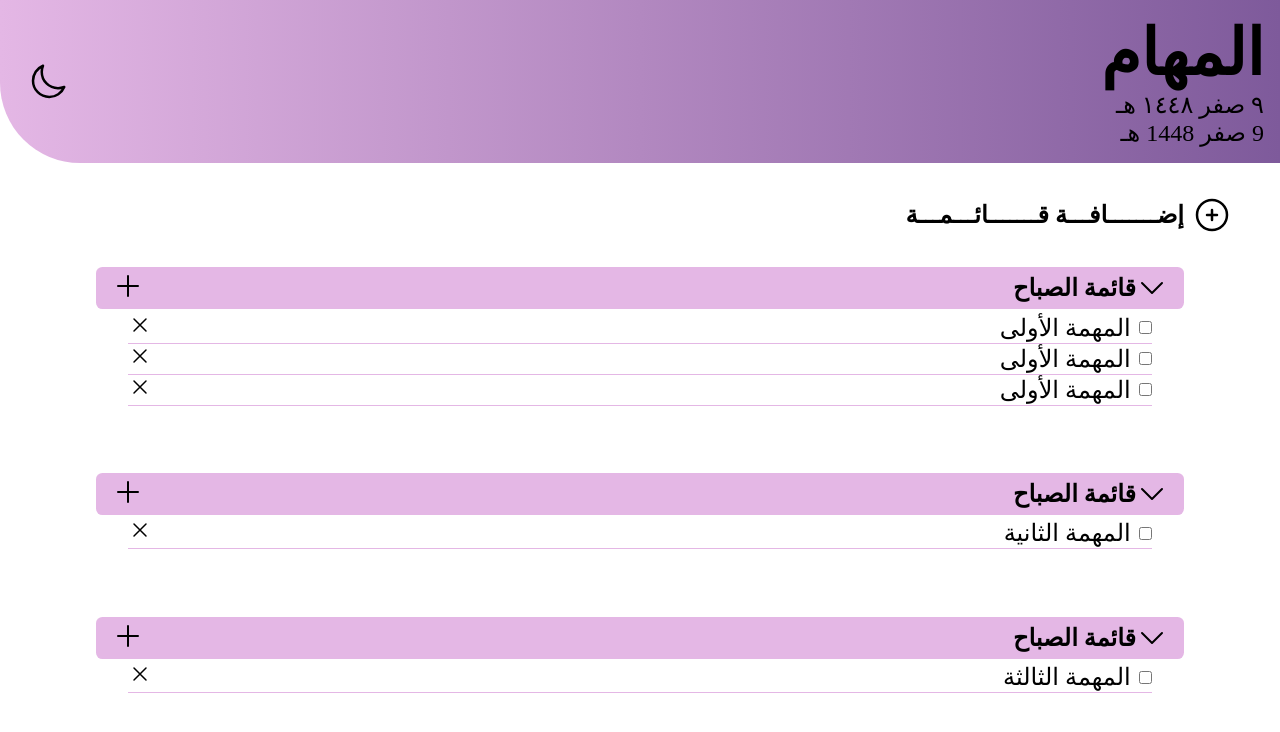
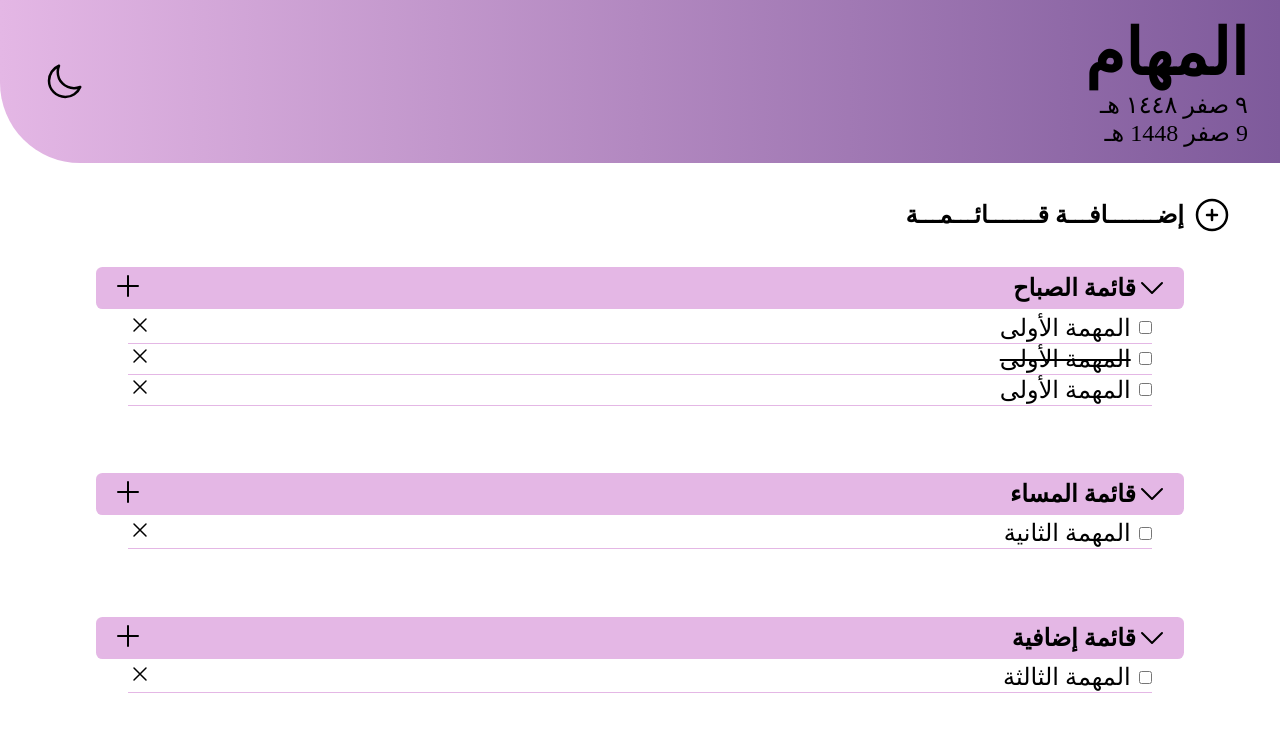
Before and after one commit to ZCodingSpace/ToDoListRv01, a React (Create React App) app: page / in a window 1280 px wide. Shown: the top 732 px of the page. Built offline with nearby package versions, Linux system fonts and the light colour scheme; a web font is replaced by a local one.

Commit message:
create a context provider for the data

```diff
--- a/src/ContextProvider.js
+++ b/src/ContextProvider.js
@@ -1,5 +1,5 @@
-import { ThemeContext } from "./CustomContext";
-import { useState } from "react";
+import { ThemeContext, DataContext } from "./CustomContext";
+import { useState, useId } from "react";
 
 // Provider component for managing the theme
 export function ThemeProvider({ children }) {
@@ -22,9 +22,60 @@ export function ThemeProvider({ children }) {
       };
     });
   }
+
+  const listsArr = [
+    {
+      listID: useId(),
+      listTitle: "قائمة الصباح",
+      todoList: [
+        {
+          taskID: useId(),
+          title: "المهمة الأولى",
+          status: "nonCompleted",
+        },
+        {
+          taskID: useId(),
+          title: "المهمة الأولى",
+          status: "completed",
+        },
+        {
+          taskID: useId(),
+          title: "المهمة الأولى",
+          status: "nonCompleted",
+        },
+      ],
+    },
+    {
+      listID: useId(),
+      listTitle: "قائمة المساء",
+      todoList: [
+        {
+          taskID: useId(),
+          title: "المهمة الثانية",
+          status: "nonCompleted",
+        },
+      ],
+    },
+    {
+      listID: useId(),
+      listTitle: "قائمة إضافية",
+      todoList: [
+        {
+          taskID: useId(),
+          title: "المهمة الثالثة",
+          status: "nonCompleted",
+        },
+      ],
+    },
+  ];
+
+  const [lists, setList] = useState(listsArr);
+
   return (
     <ThemeContext.Provider value={{ theme, setTheme, changeTheme }}>
-      {children}
+      <DataContext.Provider value={{ lists, setList }}>
+        {children}
+      </DataContext.Provider>
     </ThemeContext.Provider>
   );
 }
--- a/src/CustomContext.js
+++ b/src/CustomContext.js
@@ -2,3 +2,6 @@ import { createContext } from "react";
 
 // Create a context for managing the theme
 export const ThemeContext = createContext();
+
+// Create a context for managing the todo list data
+export const DataContext = createContext();
--- a/src/HeaderSection.css
+++ b/src/HeaderSection.css
@@ -3,6 +3,12 @@
     padding: 1rem;
     justify-content: space-between;
     border-radius: 0 0 0 5rem;
+}
+
+@media (min-width: 767px) {
+    .header-section-container {
+        padding: 1rem 2rem;
+    }
 }
 
 .light {
@@ -15,24 +21,23 @@
 }
 
 .toDo-title {
-    font-size: 4rem;
+    font-size: 2rem;
     font-weight: 700;
 }
 
-@media (max-width: 768px) {
+@media (min-width: 767px) {
     .toDo-title {
-        font-size: 2rem;
-        font-weight: 700;
+        font-size: 4rem;
     }
 }
 
 .tody-date-container {
-    font-size: 1.5rem;
+    font-size: 1rem;
 }
 
-@media (max-width: 768px) {
+@media (min-width: 767px) {
     .tody-date-container {
-        font-size: 1rem;
+        font-size: 1.5rem;
     }
 }
 
--- a/src/ToDos/ListCategory.js
+++ b/src/ToDos/ListCategory.js
@@ -4,11 +4,11 @@ import { PlusIcon } from "@heroicons/react/24/outline";
 import { ChevronDownIcon } from "@heroicons/react/24/outline";
 import ToDo from "./ToDo";
 
-export default function ListCategory({listTitle, todoList}) {
-
-
+export default function ListCategory({ listTitle, todoList }) {
   let todos = todoList.map((todo) => {
-    return <ToDo key={todo.taskID} title={todo.title} status={todo.status}></ToDo>;
+    return (
+      <ToDo key={todo.taskID} title={todo.title} status={todo.status}></ToDo>
+    );
   });
 
   return (
@@ -17,15 +17,13 @@ export default function ListCategory({listTitle, todoList}) {
         <div className="category-header center">
           <div className="center">
             <ChevronDownIcon className="h-6 w-6 text-gray-500" />
-            <h2>قائمة الصباح</h2>
+            <h2>{listTitle}</h2>
           </div>
           <div>
             <PlusIcon className="h-6 w-6 text-gray-500" />
           </div>
         </div>
-        <div className="todos-container">
-          {todos}
-        </div>
+        <div className="todos-container">{todos}</div>
       </div>
     </div>
   );
--- a/src/ToDos/ListsStyles.css
+++ b/src/ToDos/ListsStyles.css
@@ -85,6 +85,6 @@
 
 
 
-.completed-task {
+.completed {
     text-decoration: line-through;
 }
--- a/src/ToDos/MainListsCreator.js
+++ b/src/ToDos/MainListsCreator.js
@@ -1,29 +1,13 @@
 import { PlusCircleIcon } from "@heroicons/react/24/outline";
 import ListCategory from "./ListCategory";
-import { useId } from "react";
+import { useContext } from "react";
+import { DataContext } from "../CustomContext";
+
 
 export default function MainLlistsCreator() {
-  const lists = [
-    {
-      listID: useId(),
-      listTitle: "",
-      todoList: [
-        { taskID: useId(), title: "المهمة الأولى", status: "" },
-        { taskID: useId(), title: "المهمة الأولى", status: "" },
-        { taskID: useId(), title: "المهمة الأولى", status: "" },
-      ],
-    },
-    {
-      listID: useId(),
-      listTitle: "",
-      todoList: [{ taskID: useId(), title: "المهمة الثانية", status: "" }],
-    },
-    {
-      listID: useId(),
-      listTitle: "",
-      todoList: [{ taskID: useId(), title: "المهمة الثالثة", status: "" }],
-    },
-  ];
+
+
+  const {lists, setList} = useContext(DataContext);
 
   let listCategoryComponent = lists.map((list) => {
     return (
@@ -34,6 +18,8 @@ export default function MainLlistsCreator() {
       />
     );
   });
+
+  console.log(lists)
 
   return (
     <>
--- a/src/ToDos/ToDo.js
+++ b/src/ToDos/ToDo.js
@@ -7,7 +7,7 @@ export default function ToDo({title, status}) {
       <div className="todo center">
         <div className="center">
           <input type="checkbox"></input>
-          <p>{title}</p>
+          <p className={`${status}`}>{title}</p>
         </div>
         <div>
           <XMarkIcon className="h-6 w-6 text-gray-500" />
```
